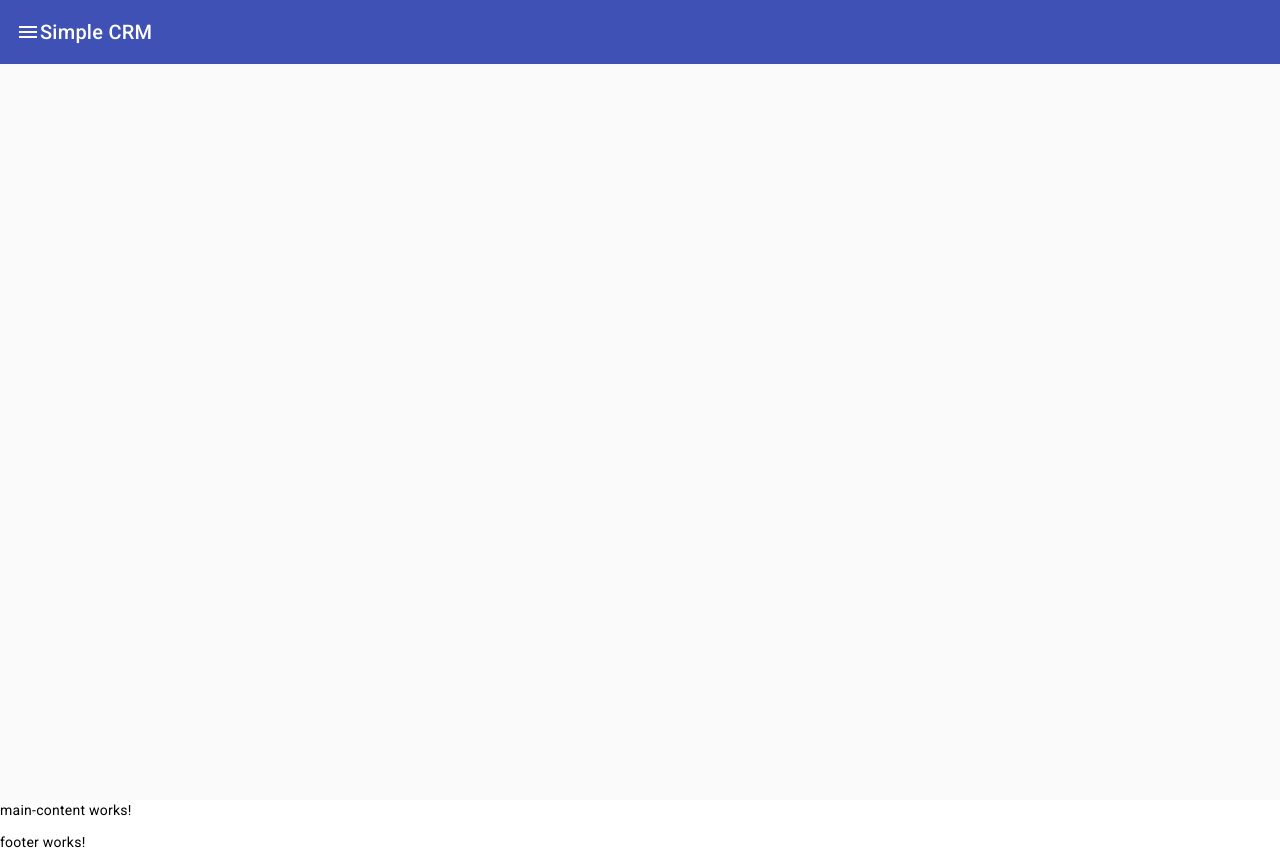
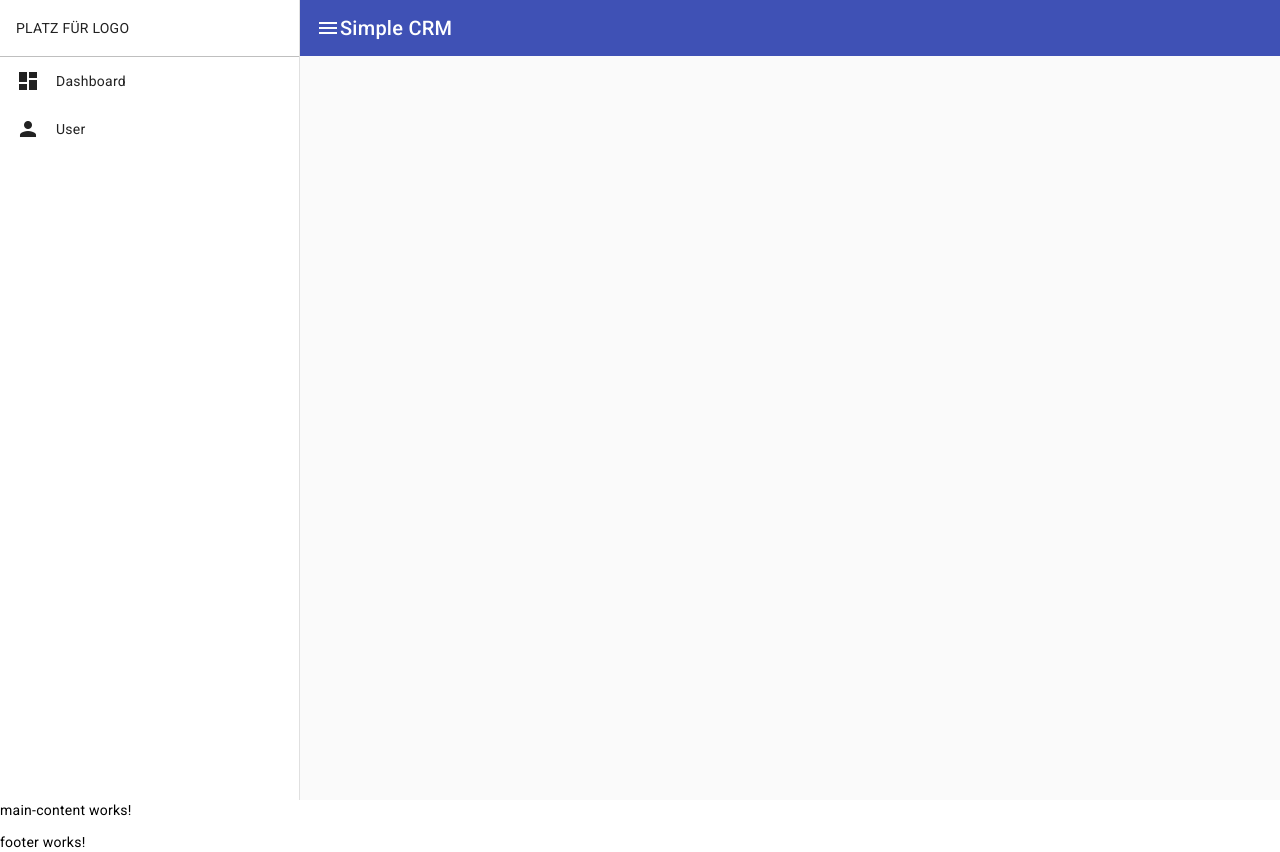
Before and after one commit to GDR1909/Simple-CRM, an Angular app: page / in a window 1280 px wide. Built offline with nearby package versions, Linux system fonts and the light colour scheme.

Commit message:
styled the sidenav

```diff
--- a/src/app/shared/components/sidenav/sidenav.component.html
+++ b/src/app/shared/components/sidenav/sidenav.component.html
@@ -1,6 +1,13 @@
 <mat-drawer-container class="mat-drawer-container" autosize>
-    <mat-drawer #drawer class="example-sidenav" mode="side">
-        <p>Auto-resizing sidenav</p>
+    <mat-drawer #drawer class="sidenav" mode="side" [opened]="true">
+        <div class="logoContainer">
+            PLATZ FÜR LOGO
+        </div>
+
+        <ul class="menuItems">
+            <li><mat-icon>dashboard</mat-icon>Dashboard</li>
+            <li><mat-icon>person</mat-icon>User</li>
+        </ul>
     </mat-drawer>
 
     <div class="example-sidenav-content">
--- a/src/app/shared/components/sidenav/sidenav.component.scss
+++ b/src/app/shared/components/sidenav/sidenav.component.scss
@@ -5,3 +5,42 @@
 .menuIcon {
     cursor: pointer;
 }
+
+.sidenav {
+    width: 300px;
+}
+
+.logoContainer {
+    border-bottom: 1px solid rgba(0, 0, 0, 0.25);
+    padding-left: 16px;
+    padding-right: 16px;
+    min-height: 56px;
+    display: flex;
+    align-items: center;
+}
+
+mat-toolbar, mat-toolbar-row {
+    min-height: 56px;
+    height: 56px;
+}
+
+.menuItems {
+    list-style-type: none;
+    padding: 0;
+    margin: 0;
+
+    li {
+        padding-left: 16px;
+        padding-right: 16px;
+        height: 48px;
+        display: flex;
+        align-items: center;
+        gap: 16px;
+        cursor: pointer;
+        transition: ease-in-out 250ms;
+
+        &:hover {
+            background-color: rgba(0, 0, 0, 0.1);
+        }
+    }
+}
```
